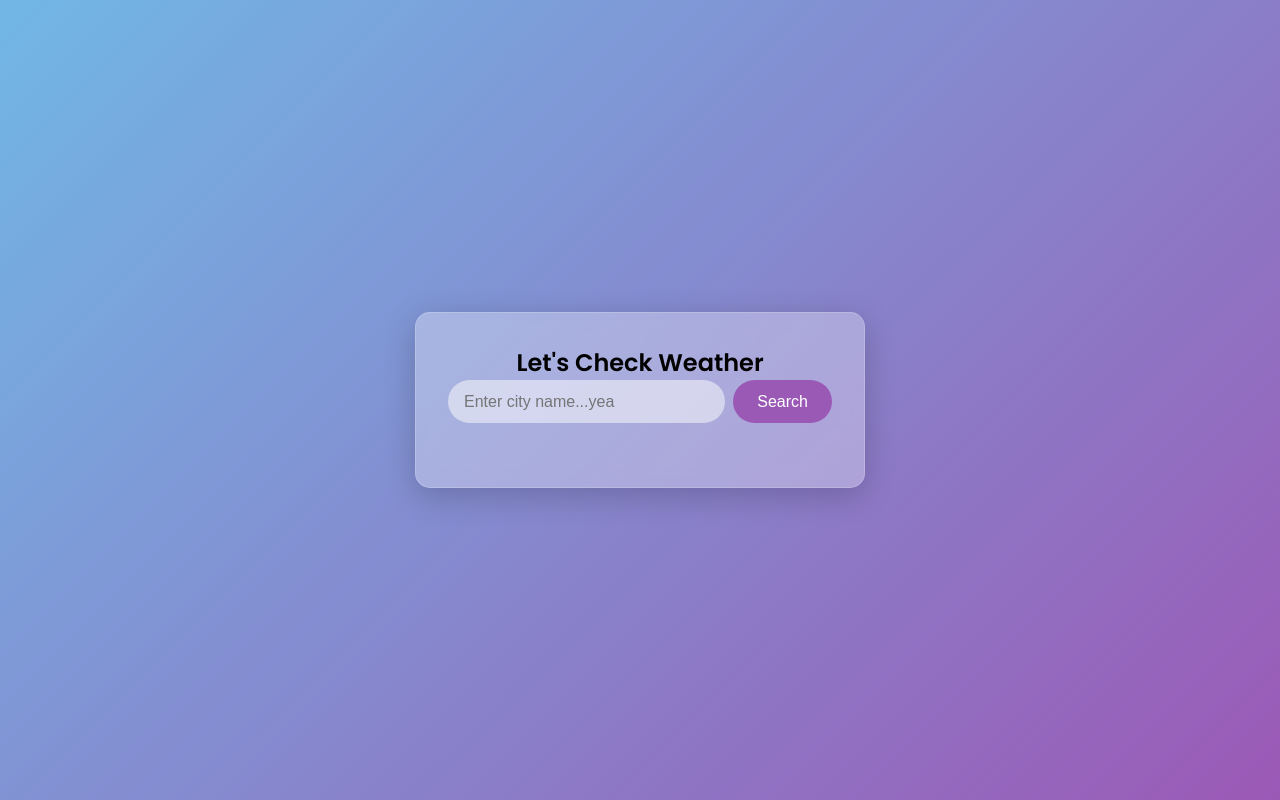
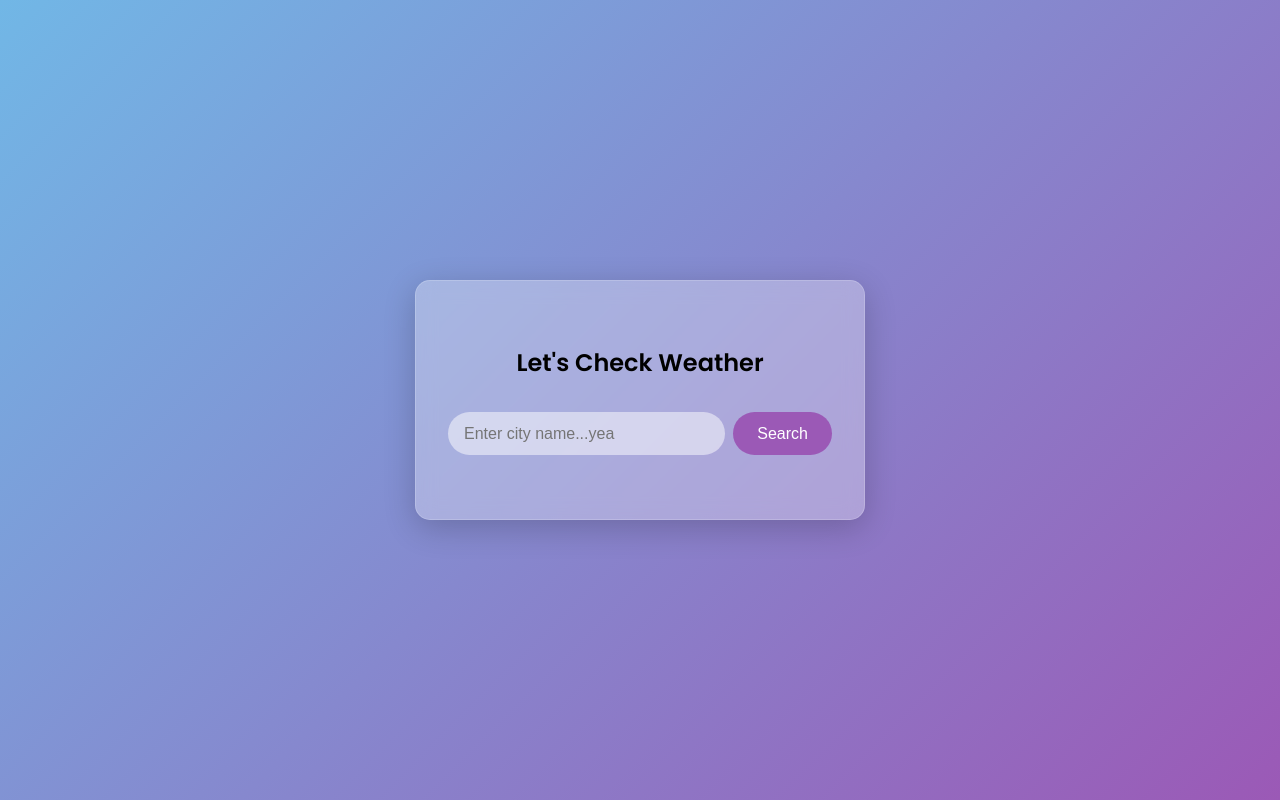
Before and after one commit to budiman64/weather-app, a plain HTML site: page index.html in a window 1280 px wide. Drawn offline with Linux system fonts and the light colour scheme.

```diff
--- a/style.css
+++ b/style.css
@@ -26,6 +26,10 @@ body {
     width: 100%;
     max-width: 450px;
     text-align: center;
+}
+
+.weather-app h2 {
+    padding: 2rem;
 }
 
 /* Search Form */
```
